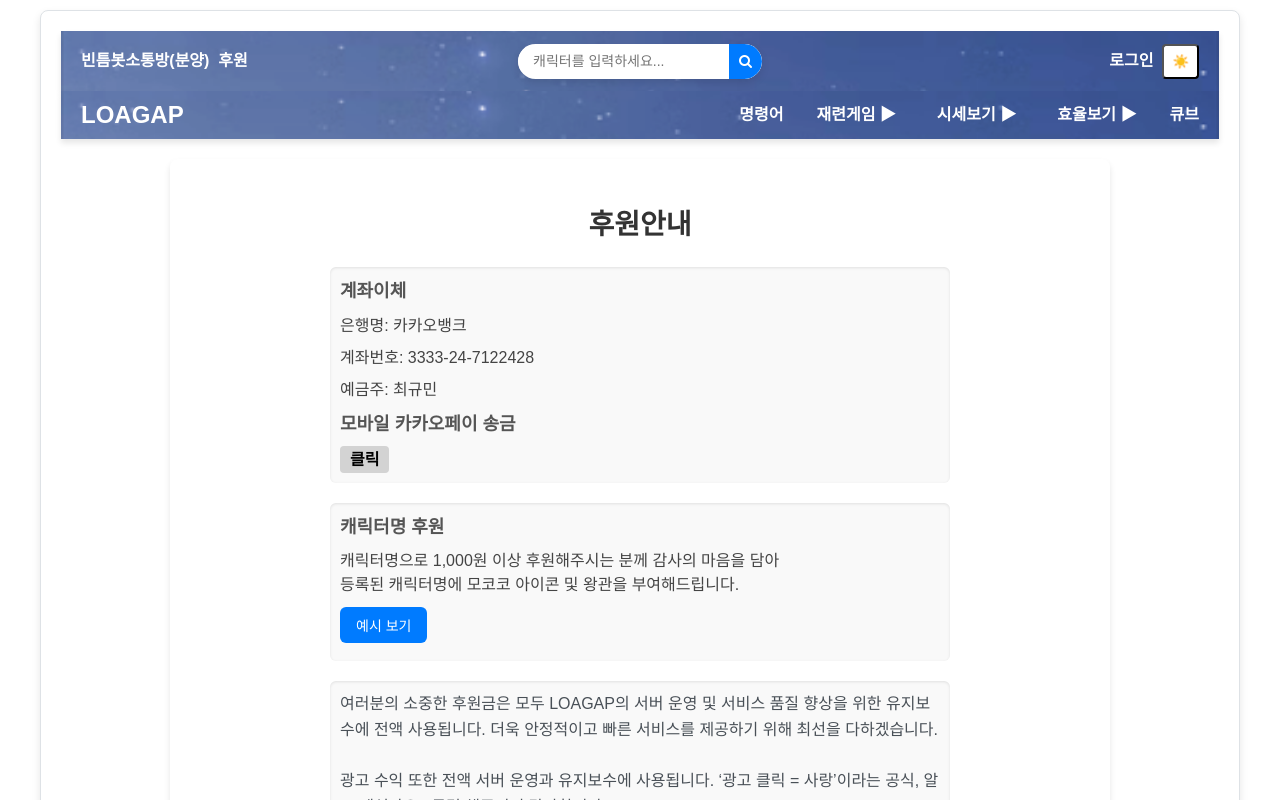
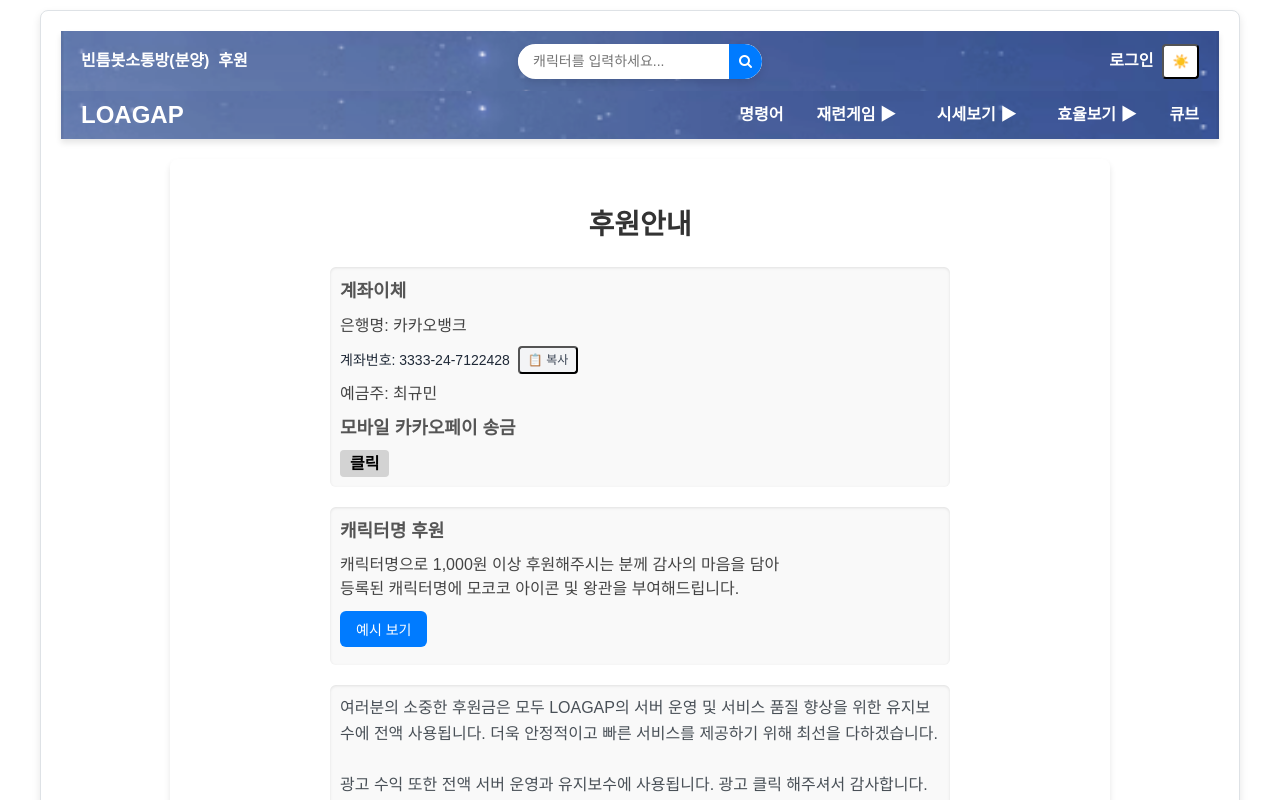
Before and after one commit to cgm97/GapBotApp, a Next.js app in the folder next-app/: page /donate in a window 1280 px wide. Shown: the top 800 px of the page. Built offline with nearby package versions, Linux system fonts and the light colour scheme.

Commit message:
계좌번호 복사 버튼 추가

```diff
--- a/next-app/app/donate/donateClient.js
+++ b/next-app/app/donate/donateClient.js
@@ -1,14 +1,41 @@
 'use client';
 
-import { useState } from 'react';
+import { useState, useRef } from 'react';
 import '@/css/Donate.css';
 
 export default function DonatePage() {
   const [isModalOpen, setIsModalOpen] = useState(false);
+  const [alert, setAlert] = useState(null);
+  const alertTimeoutRef = useRef(null);
+  const accountRef = useRef(null);
 
   const handleModalOpen = (e) => {
     e.preventDefault();
     setIsModalOpen(true);
+  };
+
+  const handleCopy = () => {
+    const account = '3333247122428';
+    navigator.clipboard.writeText(account)
+      .then(() => {
+        const rect = accountRef.current?.getBoundingClientRect();
+        let top = rect ? rect.top - 40 : 100;
+        let left = rect ? rect.left + rect.width / 2 : window.innerWidth / 2;
+
+        setAlert({
+          message: '계좌번호 복사됨',
+          top,
+          left,
+        });
+
+        if (alertTimeoutRef.current) clearTimeout(alertTimeoutRef.current);
+        alertTimeoutRef.current = setTimeout(() => {
+          setAlert(null);
+        }, 1500);
+      })
+      .catch((e) => {
+        window.alert(e);
+      });
   };
 
   const handleModalClose = () => setIsModalOpen(false);
@@ -21,7 +48,19 @@ export default function DonatePage() {
           <label>계좌이체</label>
           <ul>
             <li>은행명: 카카오뱅크</li>
-            <li>계좌번호: 3333-24-7122428</li>
+            <li>
+              <div className="flex items-center gap-2 mt-2">
+                <span className="text-sm text-gray-800">계좌번호: 3333-24-7122428</span>
+                <button
+                  type="button"
+                  ref={accountRef}
+                  onClick={handleCopy}
+                  className="text-xs bg-gray-100 hover:bg-gray-200 dark:bg-gray-700 dark:hover:bg-gray-600 text-gray-700 dark:text-white px-2 py-1 rounded flex items-center gap-1"
+                >
+                  📋 복사
+                </button>
+              </div>
+            </li>
             <li>예금주: 최규민</li>
           </ul>
           <label>모바일 카카오페이 송금</label>
@@ -38,7 +77,7 @@ export default function DonatePage() {
         </div>
         <div className="form-group">
           여러분의 소중한 후원금은 모두 LOAGAP의 서버 운영 및 서비스 품질 향상을 위한 유지보수에 전액 사용됩니다. 더욱 안정적이고 빠른 서비스를 제공하기 위해 최선을 다하겠습니다.<br /><br />
-          광고 수익 또한 전액 서버 운영과 유지보수에 사용됩니다. ‘광고 클릭 = 사랑’이라는 공식, 알고 계셨나요? 클릭 해주셔서 감사합니다.
+          광고 수익 또한 전액 서버 운영과 유지보수에 사용됩니다. 광고 클릭 해주셔서 감사합니다.
         </div>
       </form>
 
@@ -56,6 +95,26 @@ export default function DonatePage() {
           </div>
         </div>
       )}
+
+      {alert && (
+        <div
+          style={{
+            position: 'fixed',
+            top: alert.top,
+            left: alert.left,
+            transform: 'translateX(-50%)',
+            backgroundColor: '#27ae60',
+            color: 'white',
+            padding: '6px 12px',
+            borderRadius: '6px',
+            zIndex: 1000,
+            fontWeight: 'bold',
+            fontSize: '13px',
+          }}
+        >
+          {alert.message}
+        </div>
+      )}
     </div>
   );
 }
```
